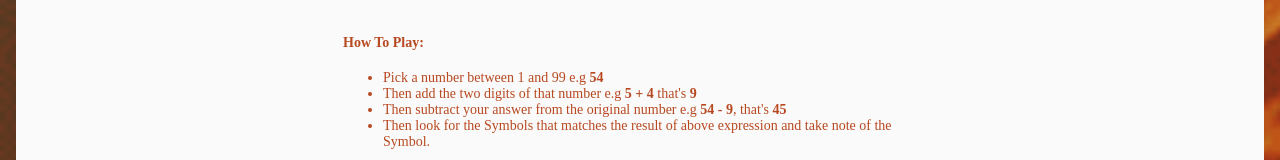
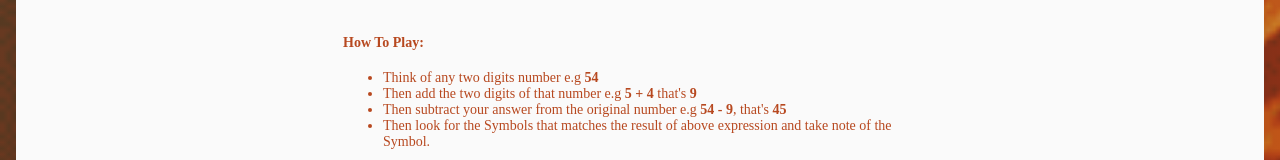
Before and after one commit to devhammed/react_magic_paper, a React (Create React App) app: page / in a window 1280 px wide. Both pictures are taken after a click on the button "Start Game". Shown: the part 239-399 px from the top of the page. Built offline with nearby package versions, Linux system fonts and the light colour scheme.

Commit message:
Updated message!

```diff
--- a/src/components/Magic.js
+++ b/src/components/Magic.js
@@ -15,7 +15,7 @@ export default class Magic extends Component {
 
   componentWillMount () {
     let items = []
-    for (let i = 0; i < 100; i++) {
+    for (let i = 0; i < 99; i++) {
       if ((i + 1) % 9 === 0) { // if index is a multiple of 9
         items[i] = <MagicSymbol index={this.state.uniqueImg} key={i} />
       } else {
@@ -34,7 +34,7 @@ export default class Magic extends Component {
               <p style={{ textAlign: 'left', margin: '0 auto', width: '50%' }}>
                 <h4>How To Play:</h4>
                 <ul>
-                  <li>Pick a number between 1 and 99 e.g <strong>54</strong></li>
+                  <li>Think of any two digits number e.g <strong>54</strong></li>
                   <li>Then add the two digits of that number e.g <strong>5 + 4</strong> that's <strong>9</strong></li>
                   <li>Then subtract your answer from the original number e.g <strong>54 - 9</strong>, that's <strong>45</strong></li>
                   <li>Then look for the Symbols that matches the result of above expression and take note of the Symbol.</li>
```
